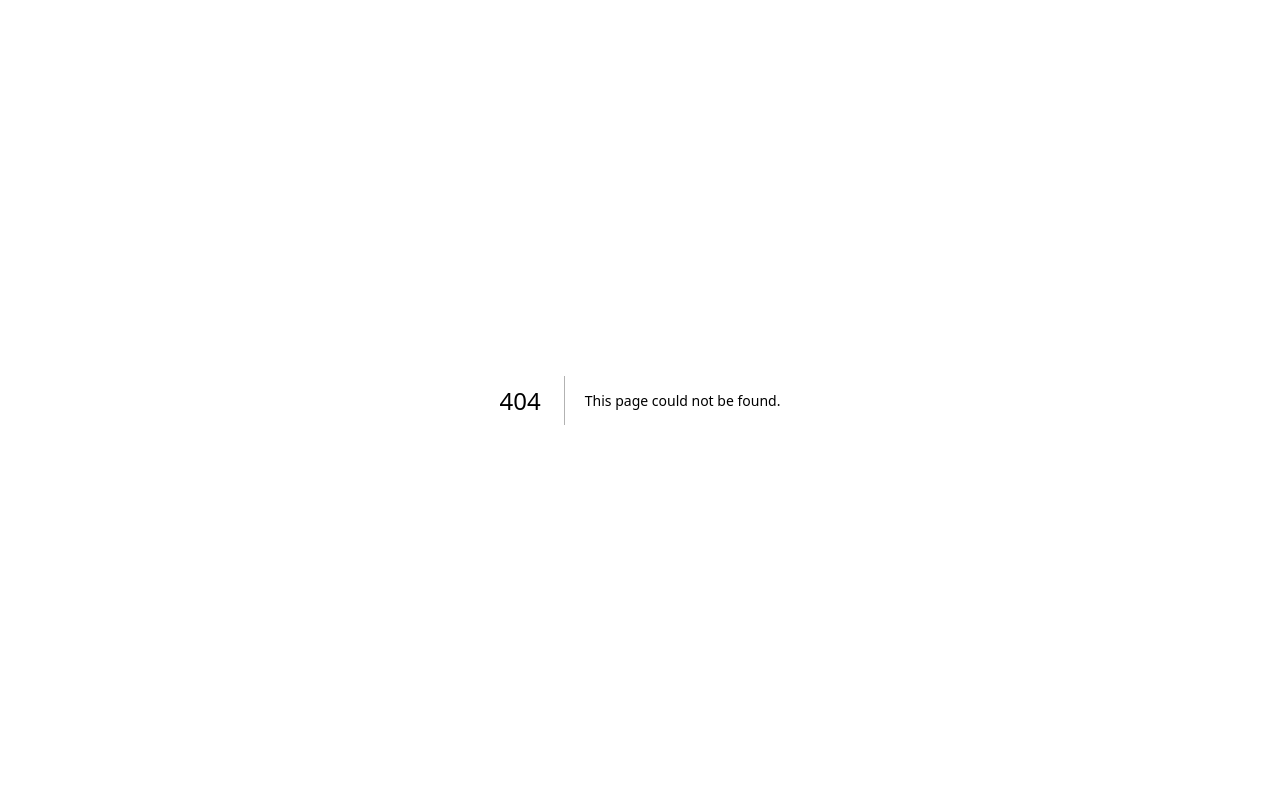
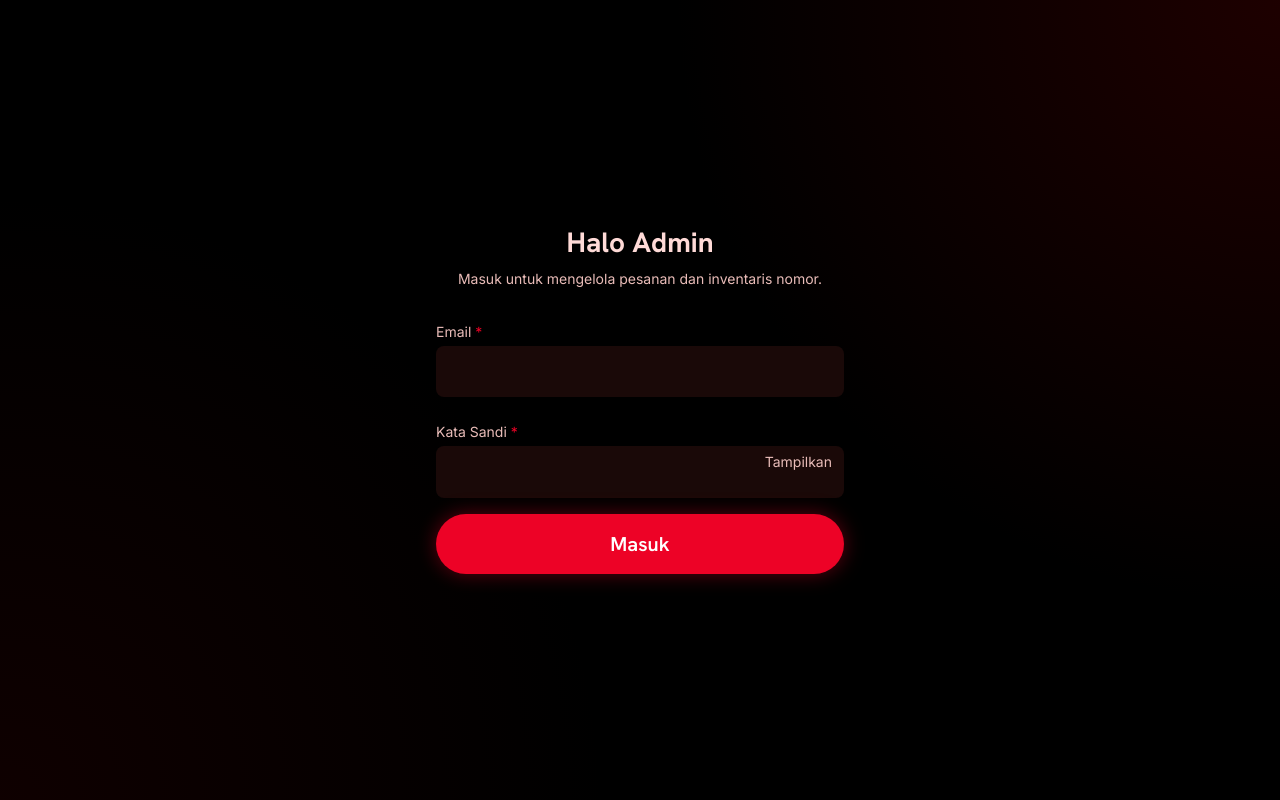
Before and after one commit to FikriAuliaa/halo, a Next.js app: page /admin/login in a window 1280 px wide. Before the commit this address had no page. Built offline with nearby package versions, Linux system fonts and the light colour scheme.

Commit message:
feat(admin): add login page

```diff
--- /dev/null
+++ b/src/app/(admin)/admin/login/page.tsx
@@ -0,0 +1,13 @@
+import { LoginForm } from "@/components/admin/login-form";
+
+export default async function AdminLoginPage({
+  searchParams,
+}: {
+  searchParams: Promise<Record<string, string | string[] | undefined>>;
+}) {
+  const params = await searchParams;
+  const raw = params.redirect;
+  const redirectTo = typeof raw === "string" ? raw : "/admin";
+
+  return <LoginForm redirectTo={redirectTo} />;
+}
```
